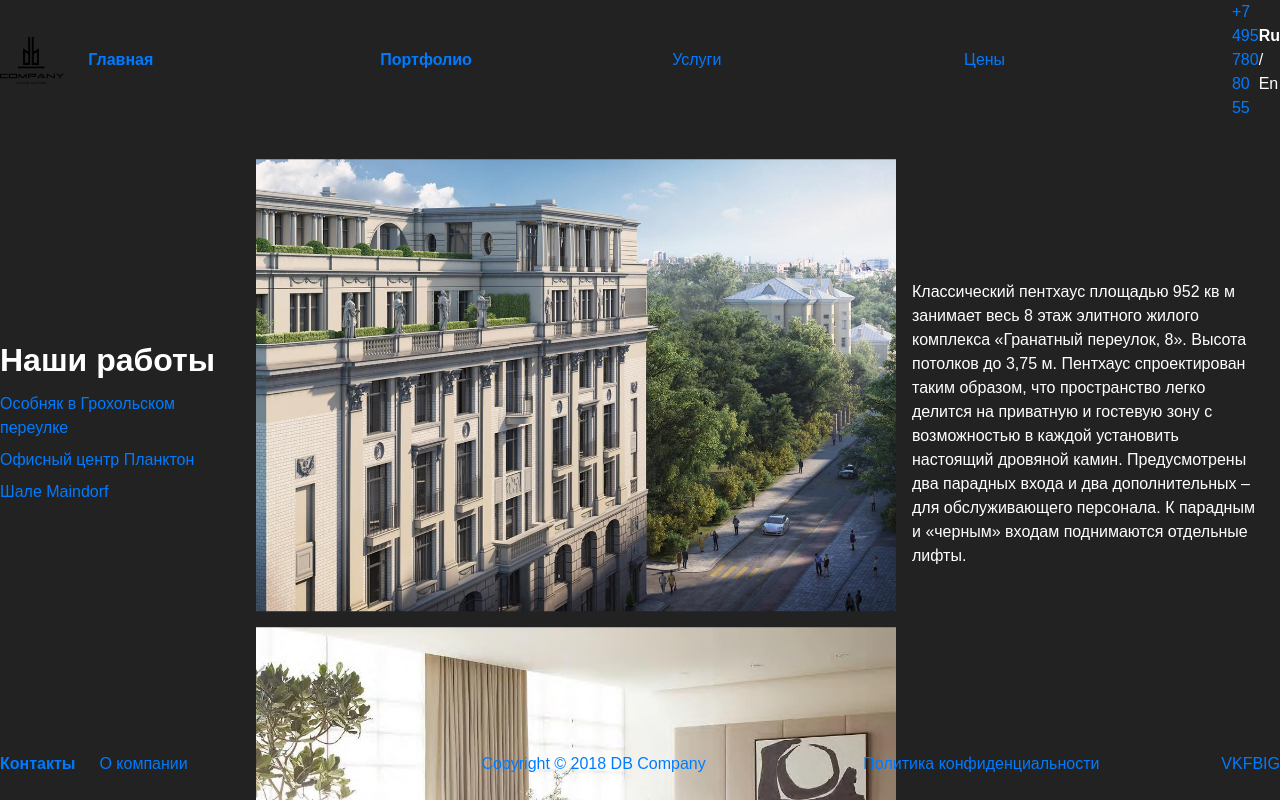
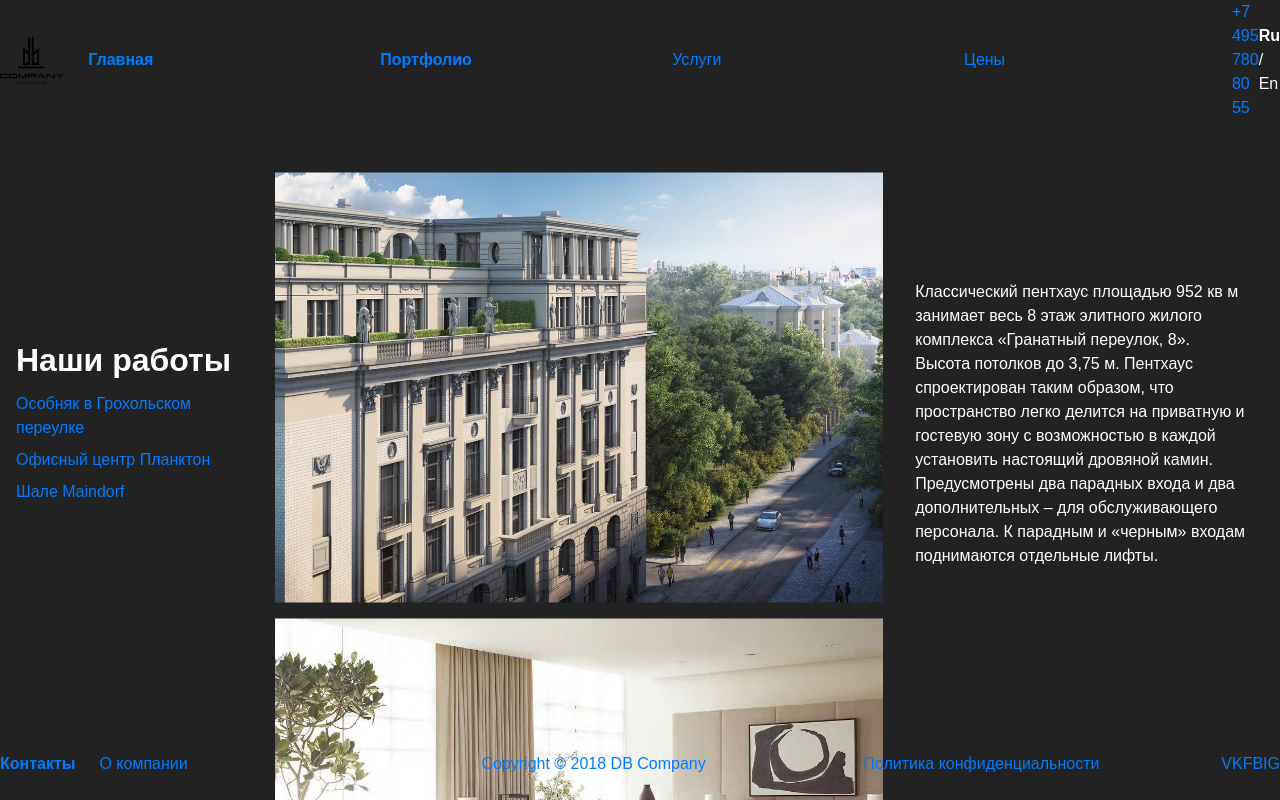
Before and after one commit to flipmotion/db, a React (Create React App) app: page /portfolio in a window 1280 px wide. Built offline with nearby package versions, Linux system fonts and the light colour scheme.

Commit message:
Move margins to containers

```diff
--- a/src/components/PortfolioPage/Portfolio.js
+++ b/src/components/PortfolioPage/Portfolio.js
@@ -1,7 +1,5 @@
 import React from 'react';
 import styled from 'styled-components';
-
-import { Redirect, Route } from 'react-router-dom';
 
 import PortfolioList from './PortfolioList';
 import CameraRoll from './CameraRoll';
@@ -11,6 +9,7 @@ const ListArea = styled.div`
   flex: 20;
   animation: all 1s;
   align-self: center;
+  margin: 1rem;
 `;
 
 const RollArea = styled.div`
@@ -32,6 +31,7 @@ const RollArea = styled.div`
 const DescriptionArea = styled.div`
   flex: 30;
   align-self: center;
+  margin: 1rem;
 `;
 
 // A dumb (presentational) component that combines and orchestrates smaller components
```
